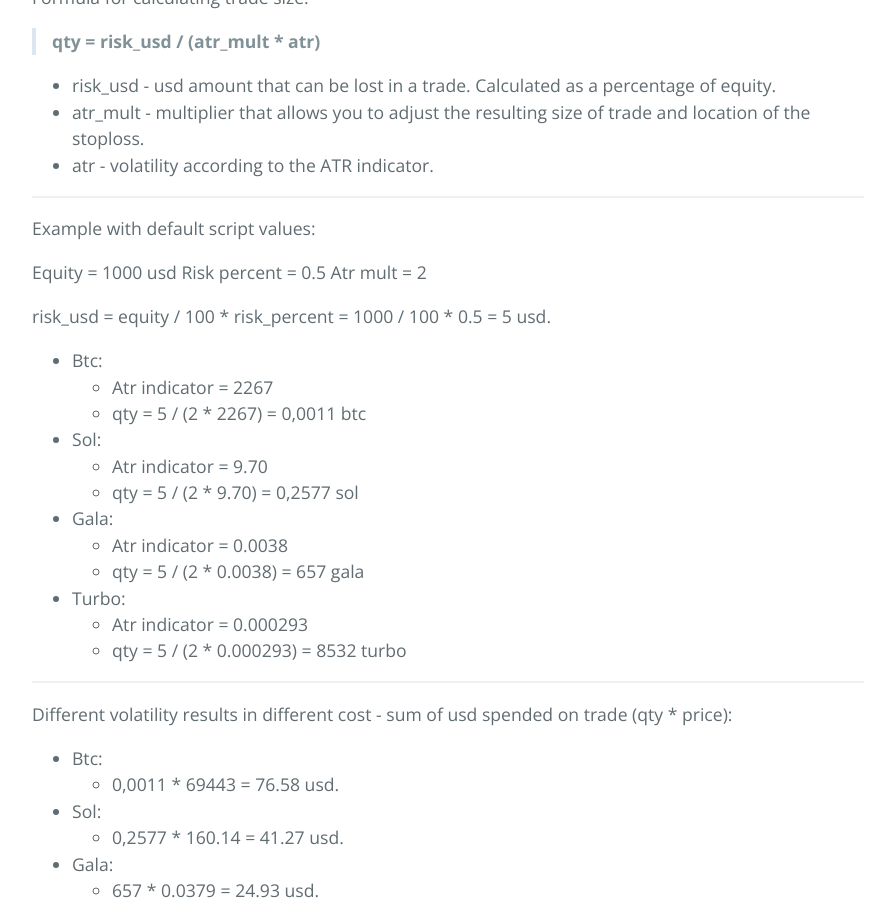
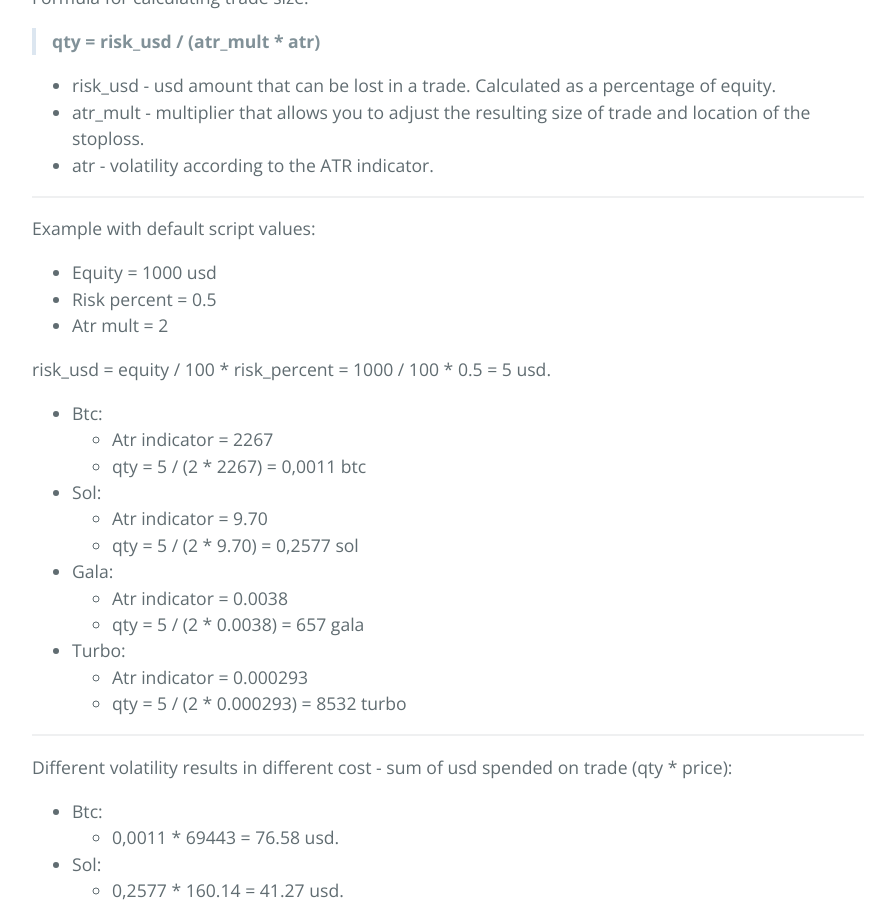
Before and after one commit to sergeyen7/sergeyen7.github.io, a Jekyll site: the page built from index.md, in a window 1280 px wide and 900 px high, scrolled down 12476 px. Shown: the whole window, without its empty margins (192-1087 px from the left). Built offline with Jekyll 4.4.1, drawn with Linux system fonts in a browser that asks for light colours; nearby versions of some CDN libraries.

```diff
--- a/index.md
+++ b/index.md
@@ -351,9 +351,9 @@ Formula for calculating trade size:
 
 Example with default script values:
 
-Equity = 1000 usd
-Risk percent = 0.5
-Atr mult = 2
+* Equity = 1000 usd
+* Risk percent = 0.5
+* Atr mult = 2
 
 risk_usd = equity / 100 * risk_percent = 1000 / 100 * 0.5 = 5 usd.
 
```
